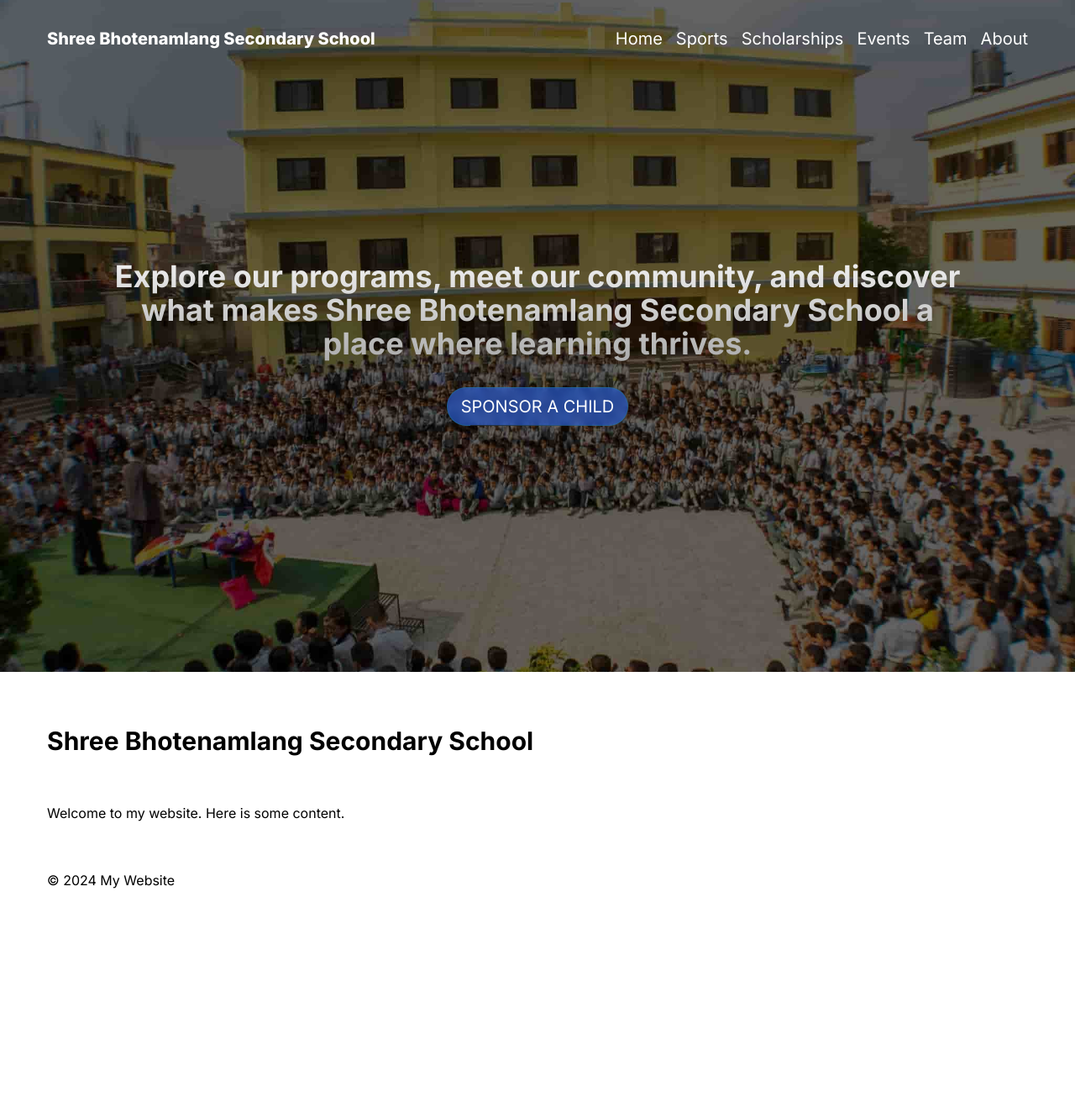
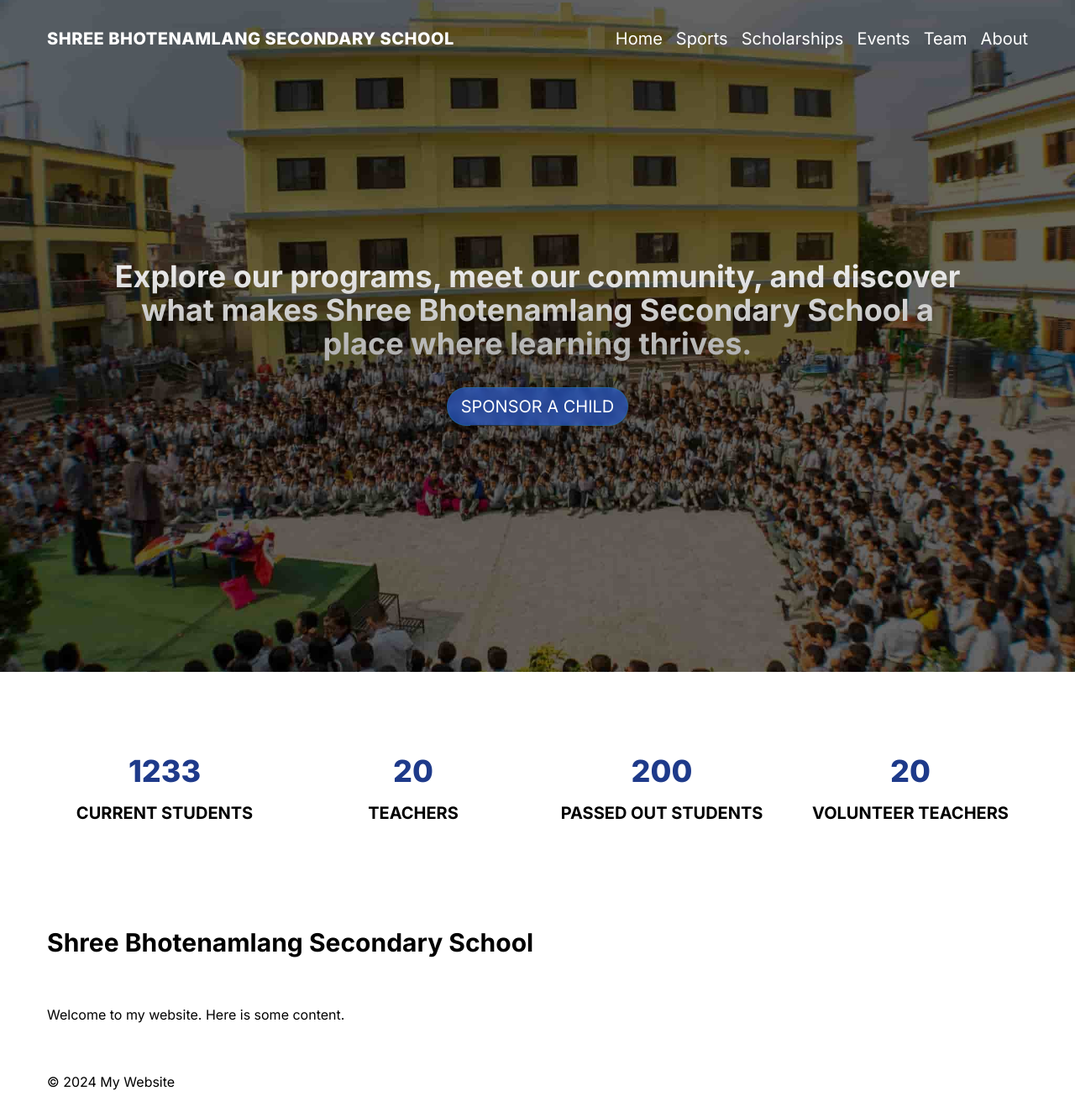
Before and after one commit to devhimal/shree-bhotenamlang-secondary-school, a Next.js app: page / in a window 1280 px wide. Shown: the whole page at 84% size. Before the commit the page ends 1084 px from the top, so only its background shows below. Built offline with nearby package versions, Linux system fonts and the light colour scheme.

Commit message:
feat: added number section in landing page.

```diff
--- a/src/app/components/atoms/Container/Container.tsx
+++ b/src/app/components/atoms/Container/Container.tsx
@@ -4,14 +4,16 @@
 interface Props {
   children: ReactNode
   classNames?: string
+  id?: string
 }
 
-const Container = ({ children, classNames }: Props) => {
+const Container = ({ children, classNames, id }: Props) => {
   return (
     <div
       // style={{ paddingLeft: "10px", paddingRight: "10px" }}
+      id={id}
       className={cn(
-        "mx-auto  z-50 px-8 md:px-14 w-full h-fit text-white ",
+        "mx-auto   px-8 md:px-14 w-full h-fit text-white ",
         classNames
       )}
     >
--- a/src/app/components/molecules/Events/Event.tsx
+++ b/src/app/components/molecules/Events/Event.tsx
@@ -3,8 +3,8 @@
 
 const Event = () => {
   return (
-    <Container classNames="relative text-black">
-      <header className="py-6 " id="events">
+    <Container classNames="relative text-black" id="events">
+      <header className="py-6 ">
         <h1 className="text-3xl font-bold ">
           Shree Bhotenamlang Secondary School
         </h1>
--- a/src/app/components/molecules/Navbar/Navbar.tsx
+++ b/src/app/components/molecules/Navbar/Navbar.tsx
@@ -16,10 +16,10 @@
     setNav(!nav)
   }
   return (
-    <Container classNames={nav ? "fixed bg-black" : "fixed "}>
-      <nav className="bg-transparent py-8 text-xl flex justify-between w-full">
+    <Container classNames={nav ? "fixed bg-black z-50" : "fixed z-50"}>
+      <nav className="bg-transparent py-8 text-xl flex justify-between w-full uppercase">
         <div>
-          <h1 className="font-extrabold ">
+          <h1 className="font-extrabold text-sm tracking-wide md:text-xl ">
             Shree Bhotenamlang Secondary School
           </h1>
         </div>
@@ -38,13 +38,15 @@
         <ul
           className={
             nav
-              ? "fixed md:hidden left-0 top-[90px] px-8 flex flex-col gap-2 w-[60%] h-full border-r border-r-gray-900 bg-[#000300] ease-in-out duration-500"
-              : "ease-in-out w-[60%] duration-1000 fixed top-0 bottom-0 left-[-100%]"
+              ? "fixed md:hidden z-50 pt-10 left-0 top-[100px] sm:top-[90px] px-8 flex flex-col gap-2 w-[70%] h-full border-r border-r-gray-900 bg-[#000300] ease-in-out duration-1000"
+              : "ease-in-out w-[70%] duration-1000 fixed top-0 bottom-0 left-[-100%]"
           }
         >
           {NavItems.map((item, index) => (
             <li key={index} className="capitalize">
-              <Link href={`#${item}`}>{item}</Link>
+              <Link href={`#${item}`} onClick={handleNav}>
+                {item}
+              </Link>
             </li>
           ))}
         </ul>
--- /dev/null
+++ b/src/app/components/molecules/Numbers/Numbers.tsx
@@ -0,0 +1,44 @@
+import React from "react"
+import Container from "../../atoms/Container/Container"
+
+const Numbers = () => {
+  const NumbersData = [
+    {
+      title: "Current Students",
+      number: 1233,
+    },
+    {
+      title: "Teachers",
+      number: 20,
+    },
+    {
+      title: "Passed Out Students",
+      number: 200,
+    },
+    {
+      title: "Volunteer Teachers",
+      number: 20,
+    },
+  ]
+  return (
+    <Container classNames="relative text-black">
+      <div className="grid grid-cols-1 sm:grid-cols-2 md:grid-cols-3  lg:grid-cols-4 gap-4 ">
+        {NumbersData.map((item, index) => {
+          return (
+            <div
+              key={index}
+              className=" h-[200px] flex flex-col gap-4 justify-center items-center "
+            >
+              <div className="text-4xl font-extrabold text-blue-900">
+                {item.number}
+              </div>
+              <h1 className="text-xl font-bold uppercase">{item.title}</h1>
+            </div>
+          )
+        })}
+      </div>
+    </Container>
+  )
+}
+
+export default Numbers
--- a/src/app/page.tsx
+++ b/src/app/page.tsx
@@ -1,14 +1,14 @@
-import Image from "next/image"
-import { ImagesSlider } from "./components/ui/ImageSlider"
 import Hero from "./components/molecules/HeroSection/Hero"
 import Navbar from "./components/molecules/Navbar/Navbar"
 import Event from "./components/molecules/Events/Event"
+import Numbers from "./components/molecules/Numbers/Numbers"
 
 export default function Home() {
   return (
     <main className="flex relative flex-col items-center h-fit gap-10">
       <Navbar />
       <Hero />
+      <Numbers />
       <Event />
     </main>
   )
```
